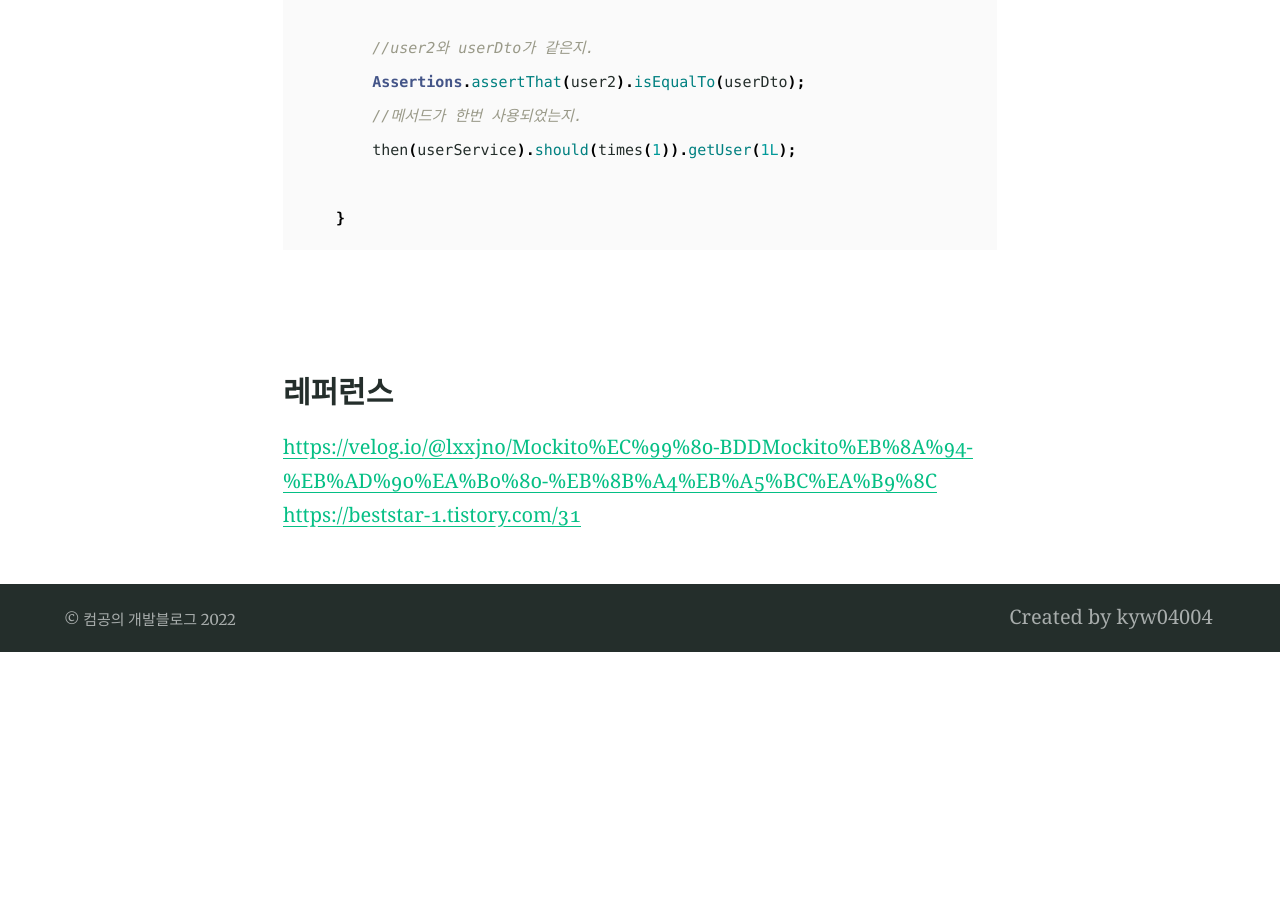
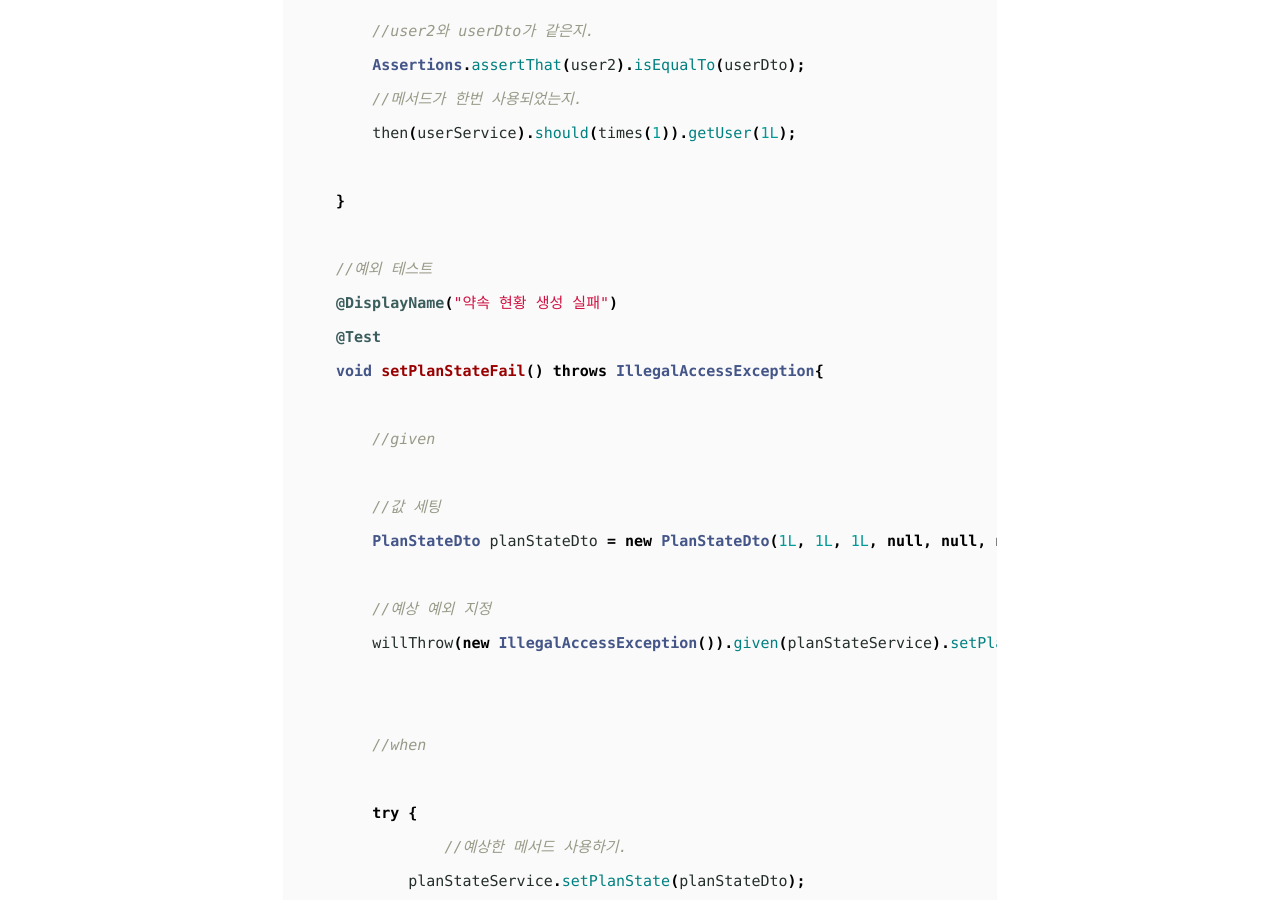
Before and after one commit to kyw04004/kyw04004.github.io, a Jekyll site: the page built from _posts/2022-01-24-post-BDDMockito.md, in a window 1280 px wide and 900 px high, scrolled down 2687 px. Built offline with Jekyll 4.4.1, drawn with Linux system fonts in a browser that asks for light colours; our own code applies the rules of GitHub Pages for plain Markdown files; before the commit the page ends 3339 px from its top, so only the background shows below that; some of the changed text lies outside the part shown.

Commit message:
Update 2022-01-24-post-BDDMockito.md

````diff
--- a/_posts/2022-01-24-post-BDDMockito.md
+++ b/_posts/2022-01-24-post-BDDMockito.md
@@ -28,24 +28,29 @@ image: "https://picsum.photos/2560/600?image=733"
 
 ### 사용법
 - class 위에 @ExtendWith(MockitoExtension.class) 애노테이션 사용
+
 - @Mock 애노테이션을 사용해서 Mock 객체를 만들어줌.
-- Given : 메서드의 예상값을 지정해둔다. Stub.
-	+ given사용. ex) given(메서드).willReturn(예상값);
-- When : 예상값을 사용해본다.
-- Then : 예상한 결과가 맞게 나오는지 확인한다.
-	+ Assertions.assertThat 사용.
-	+ then 사용.
+
+- Given : 메서드의 예상값을 지정해둔다. Stub이라고 부름.
+	+ given 메서드 사용. ex) given(메서드).willReturn(예상값);
+
+- When : 예상한 메서드를 사용해본다.
+
+- Then : 예상한 대로 메서드가 사용되는지 확인한다.
+	+ assertj 라이브러리와 then 메서드 사용
 
 <br>
 
 ### 사용 예시
 ```java
 @ExtendWith(MockitoExtension.class)
-public class UserServiceTest {
+public class Test {
 
     //Mock 객체 만들기
     @Mock UserService userService;
+    @Mock PlanStateService planStateService;
 
+	//일반 테스트
     @DisplayName("회원정보 조회")
     @Test
     void getUser() {
@@ -73,9 +78,44 @@ public class UserServiceTest {
         then(userService).should(times(1)).getUser(1L);
 
     }
+
+    //예외 테스트
+    @DisplayName("약속 현황 생성 실패")
+    @Test
+    void setPlanStateFail() throws IllegalAccessException{
+
+        //given
+
+        //값 세팅
+        PlanStateDto planStateDto = new PlanStateDto(1L, 1L, 1L, null, null, null);
+
+        //예상 예외 지정
+        willThrow(new IllegalAccessException()).given(planStateService).setPlanState(planStateDto);
+
+
+        //when
+
+        try {
+        	//예상한 메서드 사용하기.
+            planStateService.setPlanState(planStateDto);
+        } catch (IllegalAccessException e) {
+        	//예외가 정상 작동시 리턴.
+            return;
+        }
+
+
+        //then
+
+        //예외 발생이 안될 시 테스트 실패
+        Assertions.fail("약속 현황 중복으로 예외가 발생해야 한다.");
+    }
+}
 ```
 
 <br>
+
+
+
 
 ### 레퍼런스
 
````
Also changed, not shown: other parts of _posts/2022-01-24-post-BDDMockito.md (+1 -1 lines).
